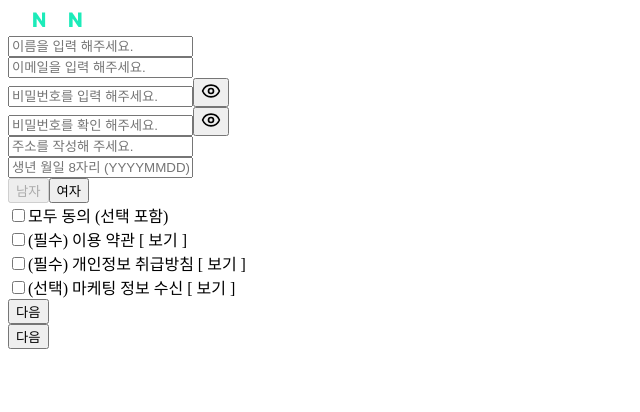
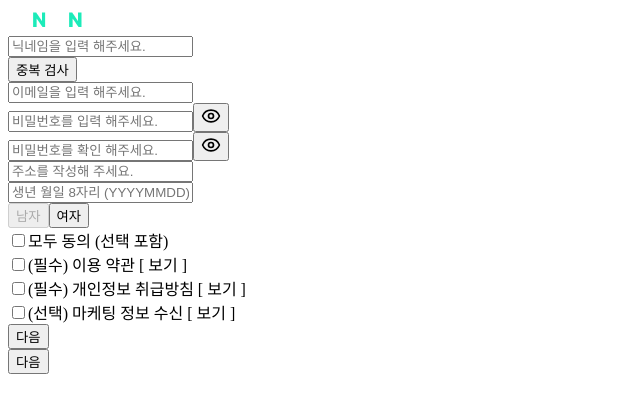
Before and after one commit to prgrms-web-devcourse-final-project/WEB4_5_88hage_FE, a Next.js app: page /Signup in a window 1280 px wide. Shown: the top 412 px of the page, without its empty margins (0-640 px from the left). Built offline with nearby package versions, Linux system fonts and the light colour scheme.

Commit message:
중복 검사 버튼 추가

```diff
--- a/src/pages/Signup.tsx
+++ b/src/pages/Signup.tsx
@@ -36,7 +36,12 @@ export default function Signup() {
             className="md:hidden"
           />
           <div className="flex w-full max-w-150 flex-col gap-[15px]">
-            <Input type="text" placeholder="이름을 입력 해주세요." />
+            <div className="relative flex items-center">
+              <Input type="text" placeholder="닉네임을 입력 해주세요." />
+              <button className="absolute right-2 cursor-pointer text-sm">
+                중복 검사
+              </button>
+            </div>
             <Input type="text" placeholder="이메일을 입력 해주세요." />
             <Input type="password" placeholder="비밀번호를 입력 해주세요." />
             <Input type="password" placeholder="비밀번호를 확인 해주세요." />
```
